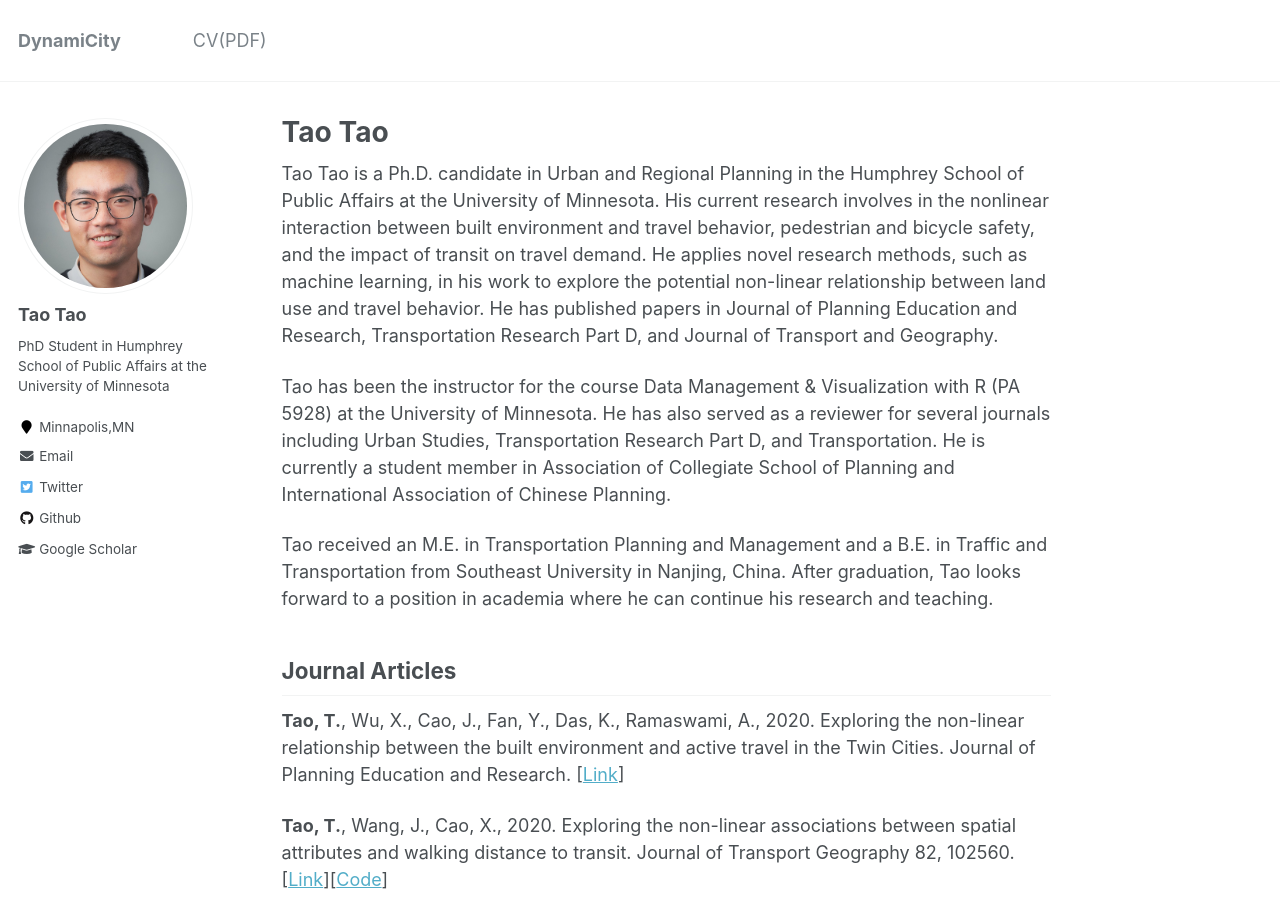
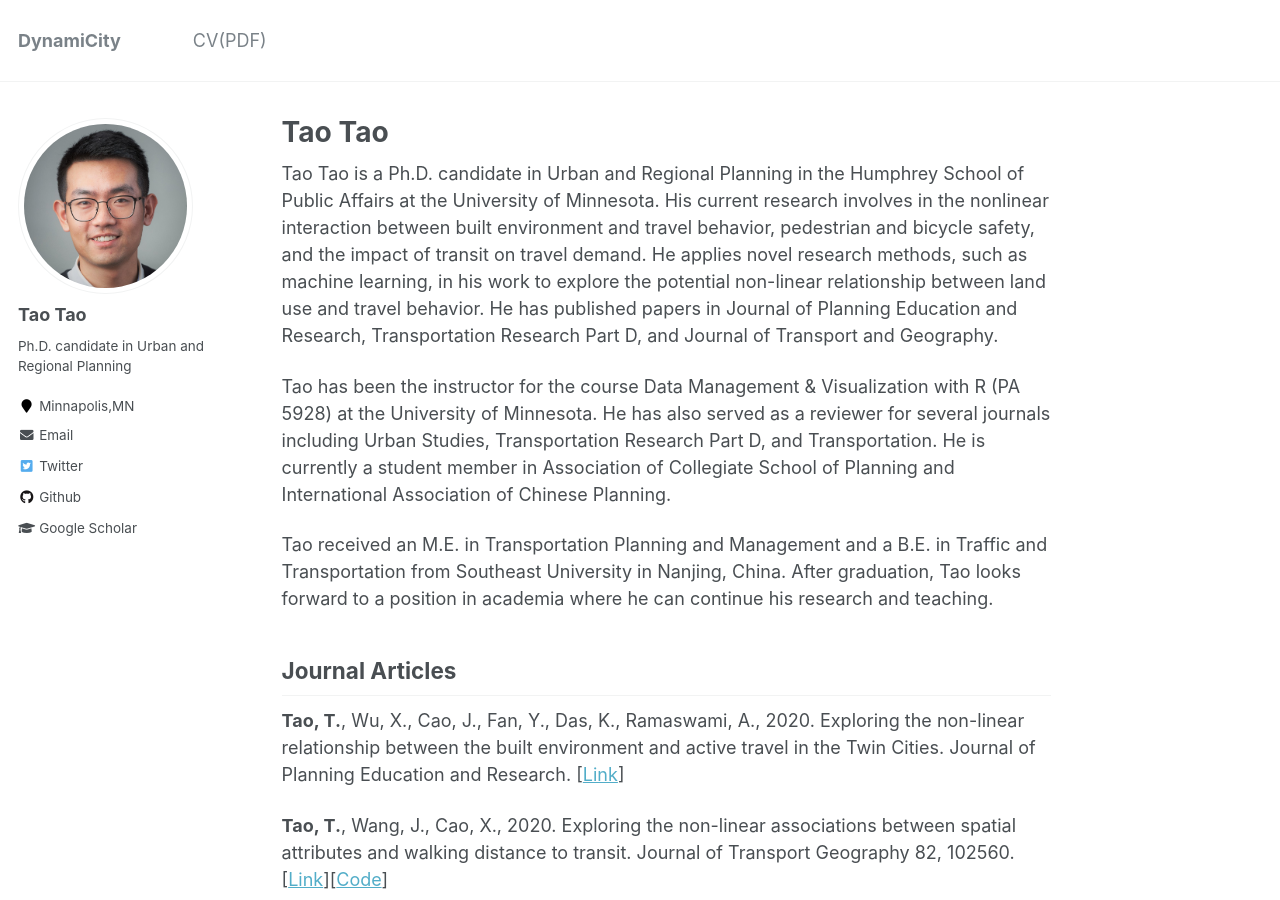
Before and after one commit to vtao1989/blog, a Jekyll site: the page built from _pages/about.md, in a window 1280 px wide and 900 px high. Built offline with Jekyll 4.4.1, drawn with Linux system fonts in a browser that asks for light colours.

Commit message:
Update _config.yml

```diff
--- a/_config.yml
+++ b/_config.yml
@@ -10,7 +10,7 @@ locale                   : "en-US"
 title                    : "DynamiCity"
 title_separator          : "-"
 name                     : &name "Tao Tao"
-description              : &description "PhD Student in Humphrey School of Public Affairs at the University of Minnesota"
+description              : &description "Ph.D. candidate in Urban and Regional Planning"
 url                      : https://vtao1989.github.io # the base hostname & protocol for your site e.g. "https://mmistakes.github.io"
 baseurl                  : "/blog" # the subpath of your site, e.g. "/blog"
 repository               : "vtao1989.github.io"
@@ -82,7 +82,7 @@ analytics:
 author:
   name             : "Tao Tao"
   avatar           : "profile.png"
-  bio              : "PhD Student in Humphrey School of Public Affairs at the University of Minnesota"
+  bio              : "Ph.D. candidate in Urban and Regional Planning"
   location         : "Minnapolis,MN"
   employer         :
   pubmed           :
```
